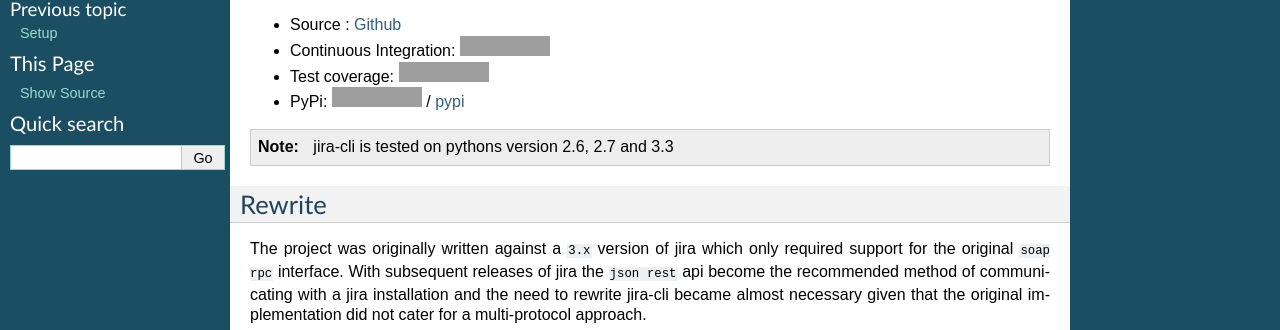
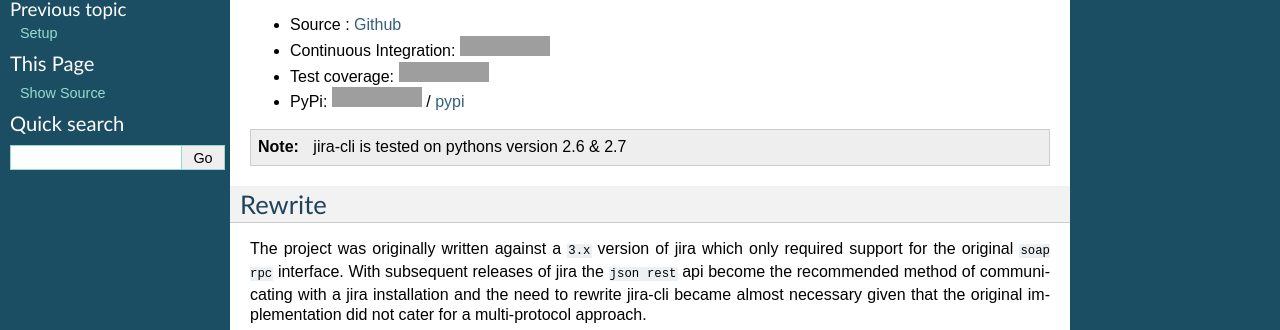
Before and after one commit to alisaifee/jira-cli, a Sphinx documentation site: the page built from doc/source/project.rst, in a window 1280 px wide, cut to the strip 134-464 px from the top of the page. Built offline with Sphinx 7.4.7, drawn with Linux system fonts in a browser that asks for light colours; formulas are drawn with MathJax 3; grey boxes are pictures that could not be loaded.

Commit message:
remove py3k from support

```diff
--- a/doc/source/project.rst
+++ b/doc/source/project.rst
@@ -35,7 +35,7 @@ Project resources
 
 .. note::
 
-    jira-cli is tested on pythons version 2.6, 2.7 and 3.3
+    jira-cli is tested on pythons version 2.6 & 2.7
 
 
 .. _rewrite:
```
Also changed, not shown: 1 other file.
